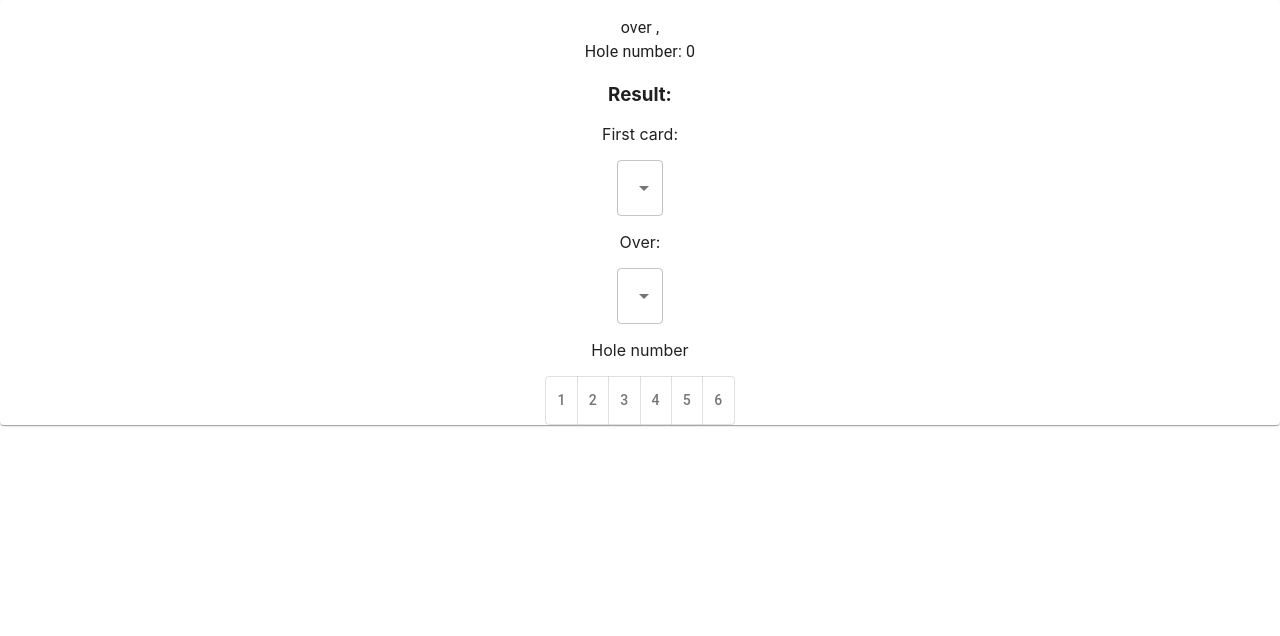
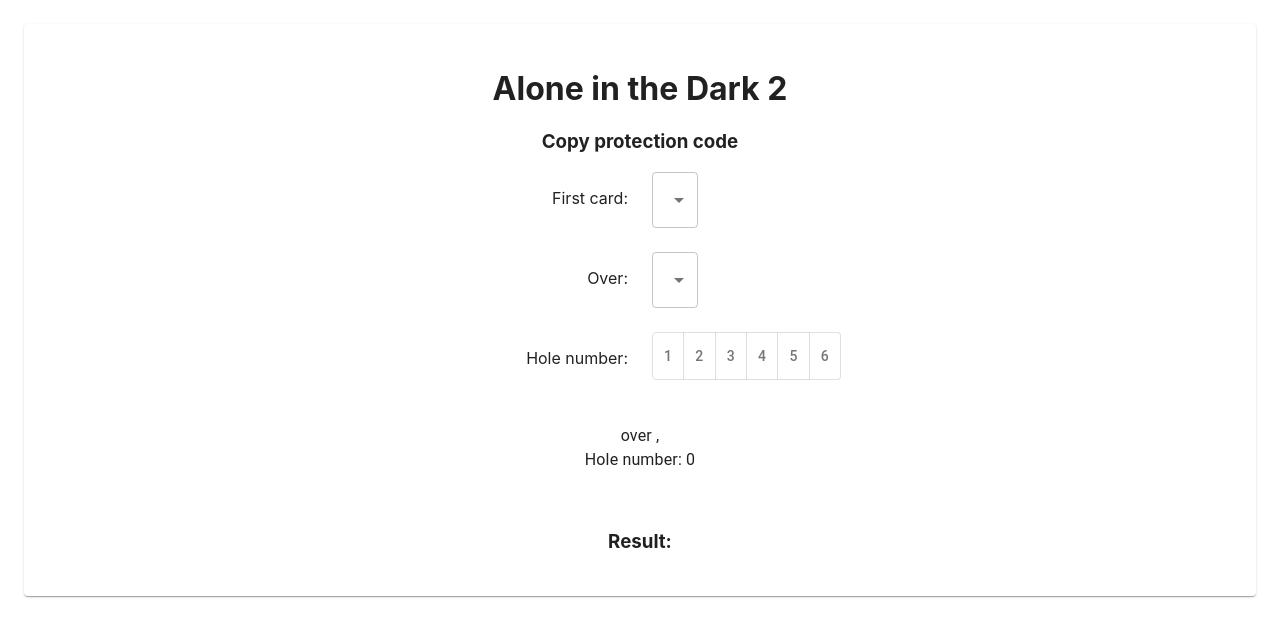
Before and after one commit to JAlbertoGonzalez/aitd2-cards, a React (Create React App) app: page / in a window 1280 px wide. Shown: the top 636 px of the page. Built offline with nearby package versions, Linux system fonts and the light colour scheme.

Commit message:
reestructuration

```diff
--- a/src/components/Main.tsx
+++ b/src/components/Main.tsx
@@ -1,4 +1,4 @@
-import { Box, Card, MenuItem, Select, SelectChangeEvent, ToggleButton, ToggleButtonGroup, Typography } from '@mui/material'
+import { Box, Card, Grid, MenuItem, Select, SelectChangeEvent, ToggleButton, ToggleButtonGroup, Typography } from '@mui/material'
 import React, { useEffect, useState } from 'react'
 import { getCardNames, getResult } from '../lib/utils'
 import { holes } from './constants'
@@ -19,18 +19,27 @@
     useEffect(() => updateCard(), [firstCard, overCard, hole])
 
     return <Box>
-        <Card>
-            <Typography>
-                <p>{firstCard} over {overCard},<br />Hole number: {hole}</p>
-            </Typography>
-            <h3>Result: {resultString}</h3>
+        <Card sx={{ margin: 3, padding: 3 }}>
+            <h1>Alone in the Dark 2</h1>
+            <h3>Copy protection code</h3>
+            <Grid container spacing={3}>
+                <Grid item xs={6} textAlign={'right'}>
                     <p>First card:</p>
+                </Grid>
+
+                <Grid item xs={6} textAlign={'left'}>
                     <Select onChange={(e: SelectChangeEvent<string>) => setFirstCard(e.target.value)}>
                         {cardNames.map((cardName, n) => {
                             return <MenuItem key={n} value={cardName}>{cardName}</MenuItem>
                         })}
                     </Select>
+                </Grid>
+
+                <Grid item xs={6} textAlign={'right'}>
                     <p>Over:</p>
+                </Grid>
+
+                <Grid item xs={6} textAlign={'left'}>
                     <Select
                         placeholder='Select one...'
                         onChange={(e: SelectChangeEvent<string>) => setOverCard(e.target.value)}>
@@ -40,9 +49,13 @@
                                 value={cardName}>{cardName}</MenuItem>
                         })}
                     </Select>
+                </Grid>
 
-            <p>Hole number</p>
+                <Grid item xs={6} textAlign={'right'}>
+                    <p>Hole number:</p>
+                </Grid>
 
+                <Grid item xs={6} textAlign={'left'}>
                     <ToggleButtonGroup
                         value={hole}
                         exclusive
@@ -53,7 +66,19 @@
                                 key={n}>{number}</ToggleButton>
                         })}
                     </ToggleButtonGroup>
+                </Grid>
 
+                <Grid item xs={12}>
+                    <Typography>
+                        <p>{firstCard} over {overCard},<br />Hole number: {hole}</p>
+                    </Typography>
+                </Grid>
+
+                <Grid item xs={12}>
+                    <h3>Result: {resultString}</h3>
+                </Grid>
+
+            </Grid>
         </Card>
     </Box>
 }
```
Lines whose indentation alone changed are shown as unchanged.
